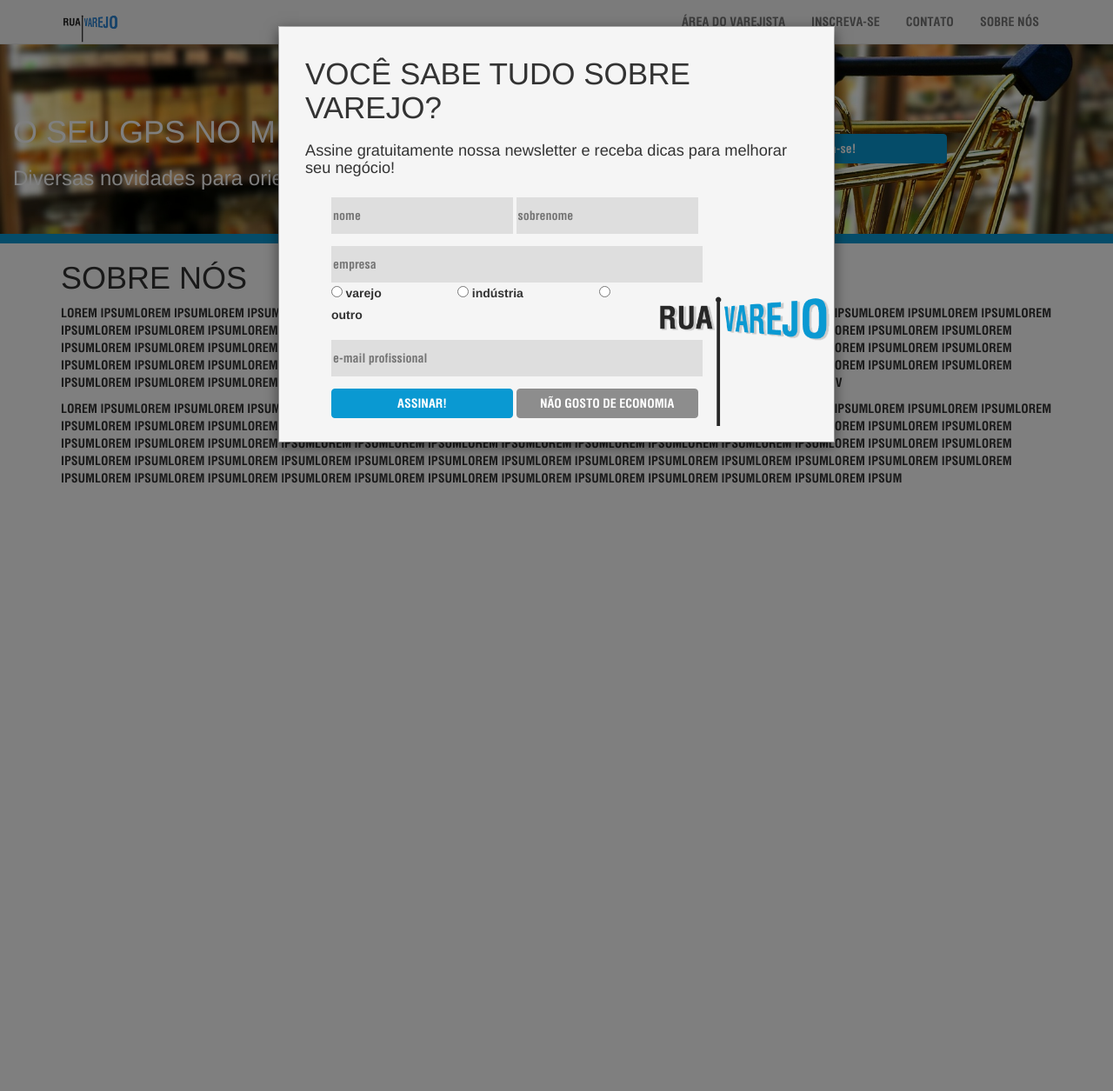
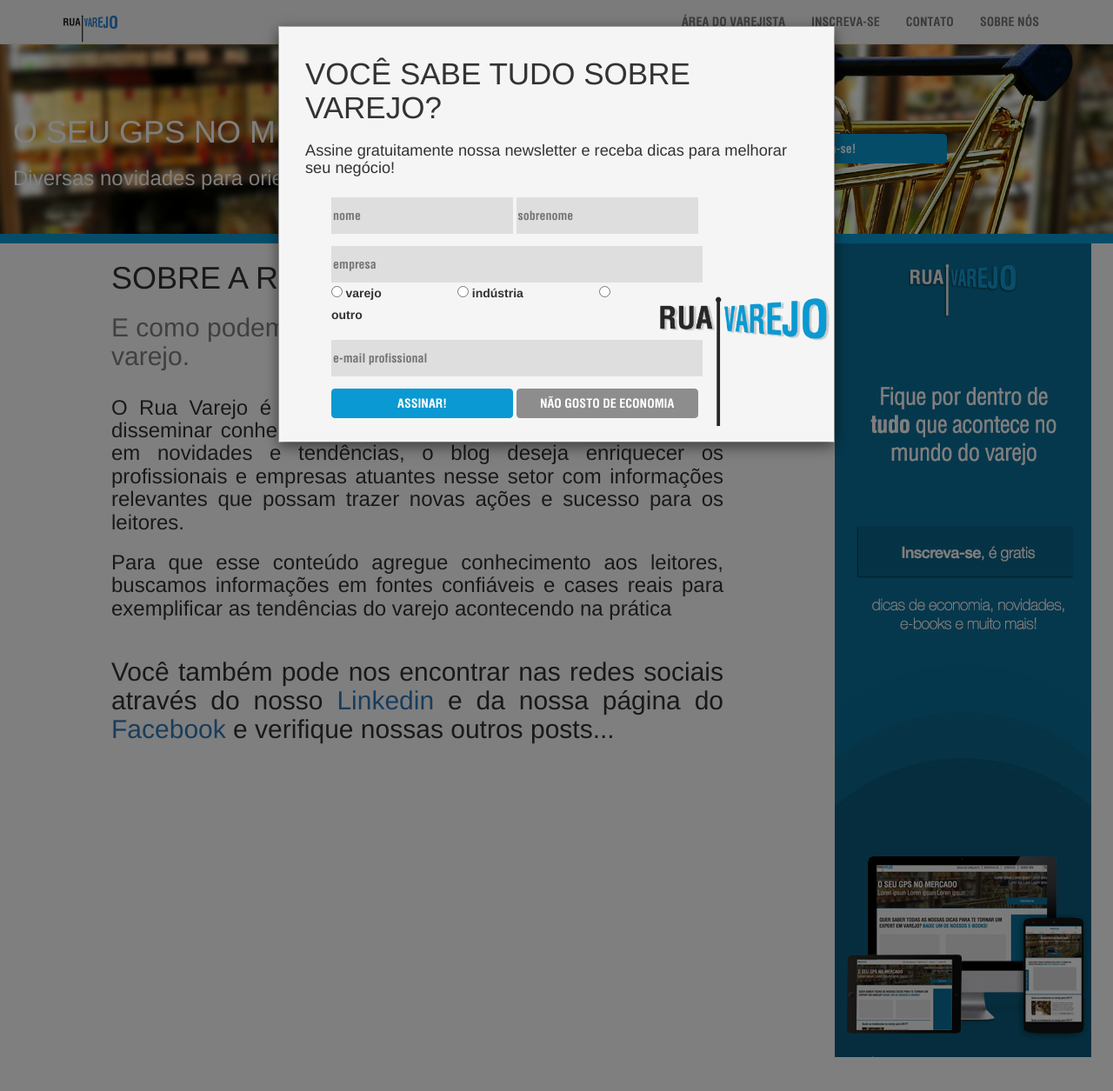
Before and after one commit to GamaEmMim/ruaVarejo, a PHP site: page /sobre.php in a window 1280 px wide. Shown: the top 1255 px of the page at 87% size. Run offline with PHP 8.4, Linux system fonts and the light colour scheme.

Commit message:
Pagina de SOBRE

```diff
--- a/sobre.php
+++ b/sobre.php
@@ -13,11 +13,39 @@
   <body>
     <?php require(__DIR__."/components/navigator.html"); ?>
     <?php require(__DIR__."/components/page_header.html");?>
-    <div class="container">
-      <h1>SOBRE NÓS</h1>
-      <p>LOREM IPSUMLOREM IPSUMLOREM IPSUMLOREM IPSUMLOREM IPSUMLOREM IPSUMLOREM IPSUMLOREM IPSUMLOREM IPSUMLOREM IPSUMLOREM IPSUMLOREM IPSUMLOREM IPSUMLOREM IPSUMLOREM IPSUMLOREM IPSUMLOREM IPSUMLOREM IPSUMLOREM IPSUMLOREM IPSUMLOREM IPSUMLOREM IPSUMLOREM IPSUMLOREM IPSUMLOREM IPSUMLOREM IPSUMLOREM IPSUMLOREM IPSUMLOREM IPSUMLOREM IPSUMLOREM IPSUMLOREM IPSUMLOREM IPSUMLOREM IPSUMLOREM IPSUMLOREM IPSUMLOREM IPSUMLOREM IPSUMLOREM IPSUMLOREM IPSUMLOREM IPSUMLOREM IPSUMLOREM IPSUMLOREM IPSUMLOREM IPSUMLOREM IPSUMLOREM IPSUMLOREM IPSUMLOREM IPSUMLOREM IPSUMLOREM IPSUMLOREM IPSUMLOREM IPSUMLOREM IPSUMLOREM IPSUMLOREM IPSUMLOREM IPSUMLOREM IPSUMLOREM IPSUMLOREM IPSUMLOREM IPSUMLOREM IPSUMLOREM IPSUMVV</p>
 
-      <p>LOREM IPSUMLOREM IPSUMLOREM IPSUMLOREM IPSUMLOREM IPSUMLOREM IPSUMLOREM IPSUMLOREM IPSUMLOREM IPSUMLOREM IPSUMLOREM IPSUMLOREM IPSUMLOREM IPSUMLOREM IPSUMLOREM IPSUMLOREM IPSUMLOREM IPSUMLOREM IPSUMLOREM IPSUMLOREM IPSUMLOREM IPSUMLOREM IPSUMLOREM IPSUMLOREM IPSUMLOREM IPSUMLOREM IPSUMLOREM IPSUMLOREM IPSUMLOREM IPSUMLOREM IPSUMLOREM IPSUMLOREM IPSUMLOREM IPSUMLOREM IPSUMLOREM IPSUMLOREM IPSUMLOREM IPSUMLOREM IPSUMLOREM IPSUMLOREM IPSUMLOREM IPSUMLOREM IPSUMLOREM IPSUMLOREM IPSUMLOREM IPSUMLOREM IPSUMLOREM IPSUMLOREM IPSUMLOREM IPSUMLOREM IPSUMLOREM IPSUMLOREM IPSUMLOREM IPSUMLOREM IPSUMLOREM IPSUMLOREM IPSUMLOREM IPSUMLOREM IPSUMLOREM IPSUMLOREM IPSUMLOREM IPSUMLOREM IPSUMLOREM IPSUMLOREM IPSUM</p>
+
+     <div class="col-md-9" style="padding-right:10%; padding-left: 10%; padding-bottom: 5%">
+        <h1><p align="justify">SOBRE A RUA VAREJO</h1></p>
+        <h2 style="color:#808080">E como podemos te ajudar com o mercado de varejo.</h2>
+
+
+      <div class="clearfix colelem" id="u12639-32"><!-- content -->
+       <h3><p align="justify">O Rua Varejo é um blog criado em 2017 com o objetivo de disseminar conhecimento sobre o mercado de varejo. Com foco em novidades e tendências, o blog deseja enriquecer os profissionais e empresas atuantes nesse setor com informações relevantes que possam trazer novas ações e sucesso para os leitores.</p></h3>
+
+
+       <h3><p align="justify">Para que esse conteúdo agregue conhecimento aos leitores, buscamos informações em fontes confiáveis e cases reais para exemplificar as tendências do varejo acontecendo na prática</p></h3>
+       <h6>&nbsp;</h6>
+
+
+
+       <h2><p align="justify">Você também pode nos encontrar nas redes sociais através do nosso
+         <a href="https://www.linkedin.com/company/16219656" target="_blank"> Linkedin </a> e da nossa página do
+         <a href="http://www.facebook.com/ruavarejo" target="_blank"> Facebook </a> e verifique nossas outros posts...</p></h2>
+         <h6>&nbsp;</h6>
+
+      </div>
+
+
+
+    </div>
+
+    <div class="col-md-2">
+      <a class="signUpModal" href="#">
+        <div class="row">
+          <img src="/images/banner.jpg">
+        </div>
+      </a>
     </div>
   </body>
 </html>
```
